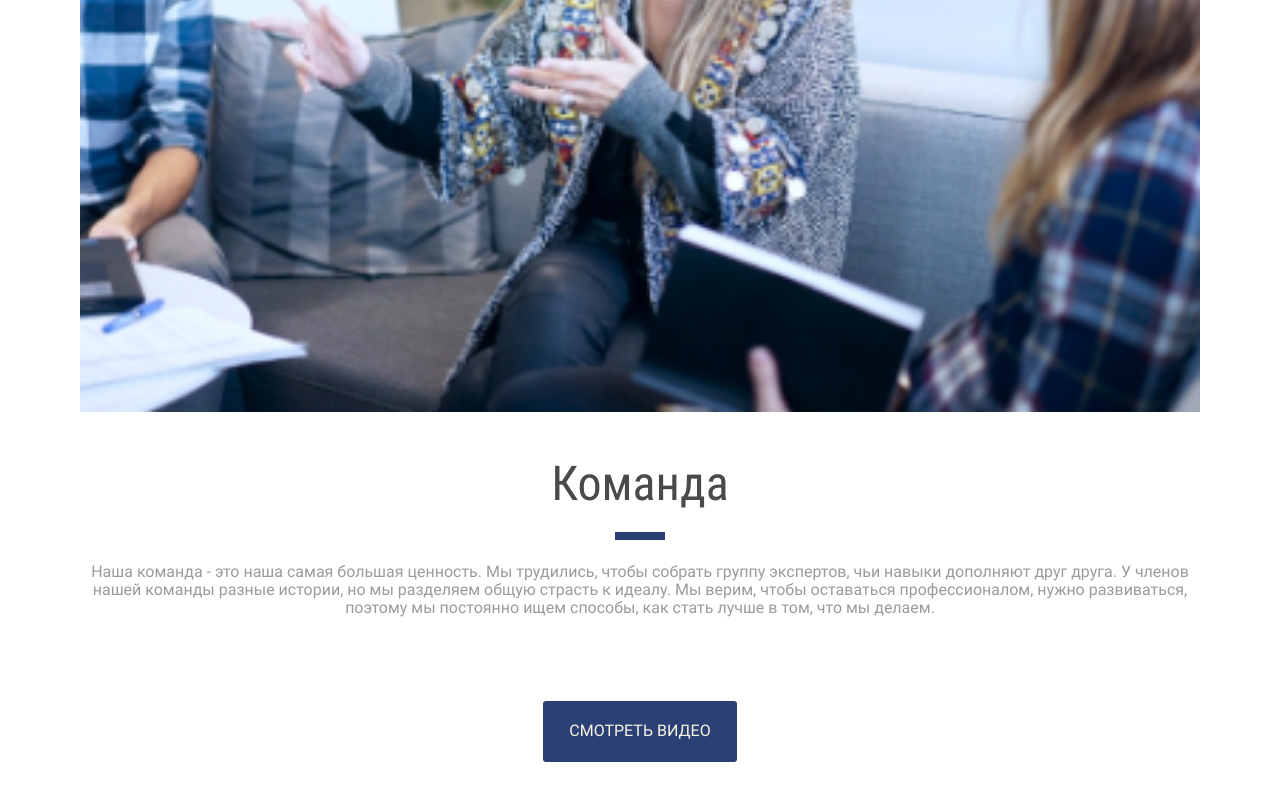
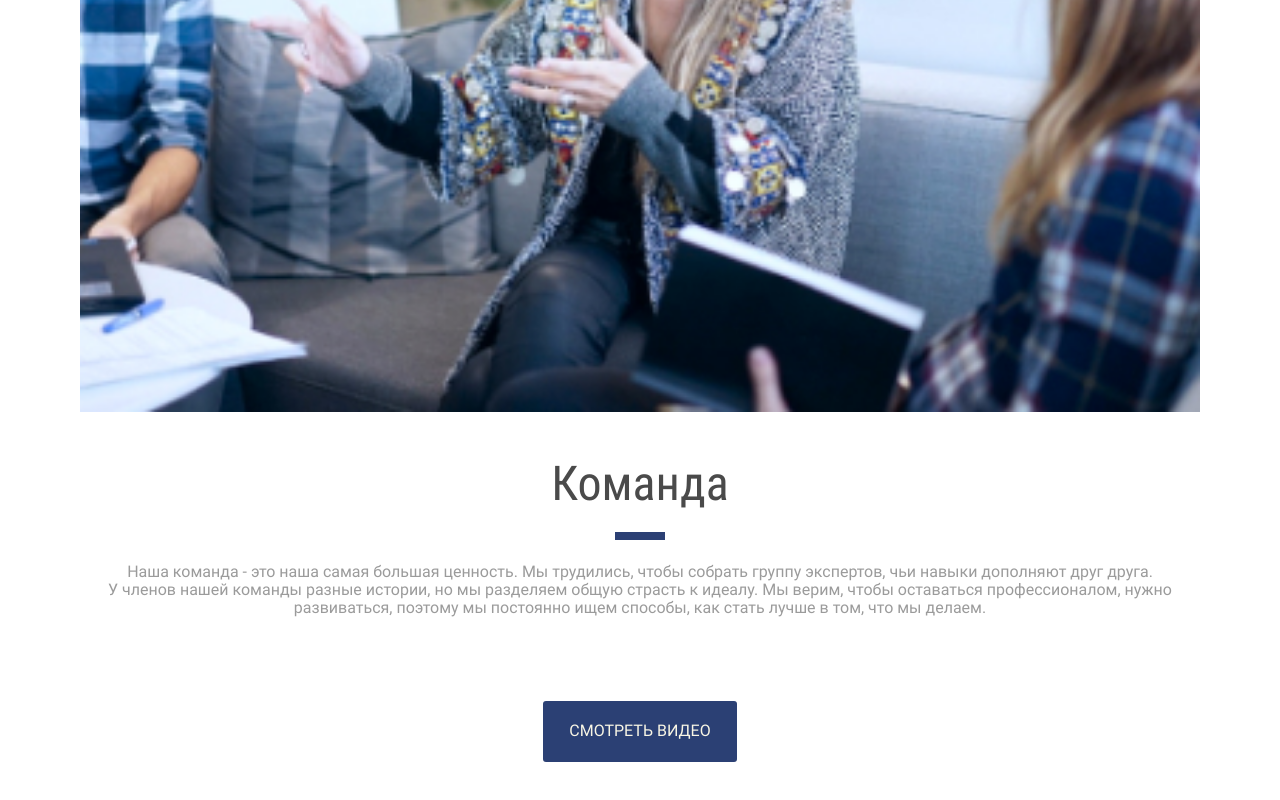
Before and after one commit to romantut1988/mobile-first-freelance-website, a website: page index.html in a window 1280 px wide. Shown: the part 3894-4694 px from the top of the page. Drawn offline with nearby package versions, Linux system fonts and the light colour scheme.

Commit message:
team section properties

```diff
--- a/index.html
+++ b/index.html
@@ -272,15 +272,19 @@
           <h4 class="team__title title">
             Команда
           </h4>
-          <p class="team__text">
+          <div class="team__text">
+            <p>
               Наша команда - это наша самая большая ценность.
               Мы трудились, чтобы собрать группу экспертов,
               чьи навыки дополняют друг друга.
+            </p>
+            <p>
               У членов нашей команды разные истории, но мы разделяем общую страсть к идеалу. Мы верим, чтобы оставаться
               профессионалом, нужно развиваться,
               поэтому мы постоянно ищем способы, как стать лучше
               в том, что мы делаем.
             </p>
+          </div>
           <button class="team__btn">
             СМОТРЕТЬ ВИДЕО
           </button>
```
Lines whose indentation alone changed are shown as unchanged.
